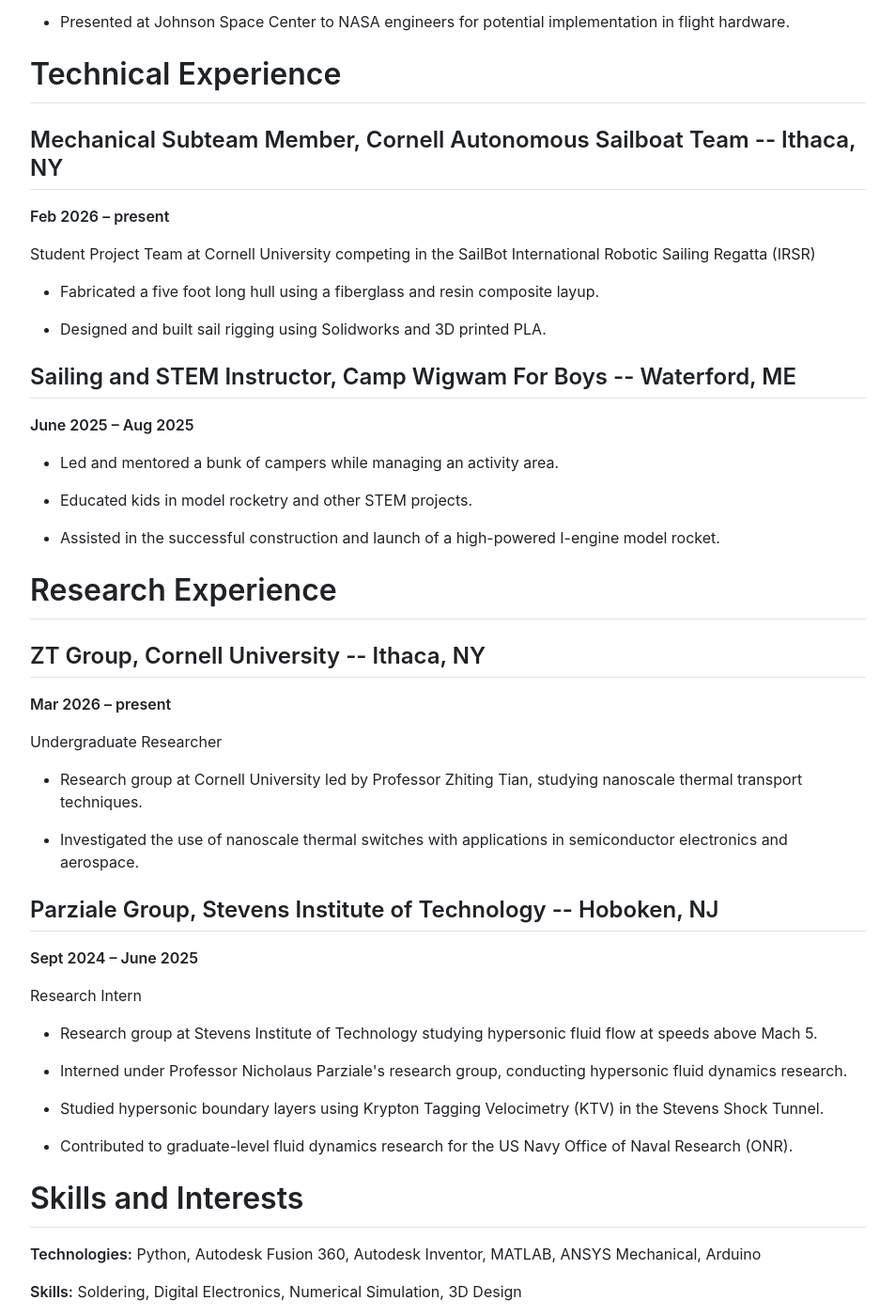
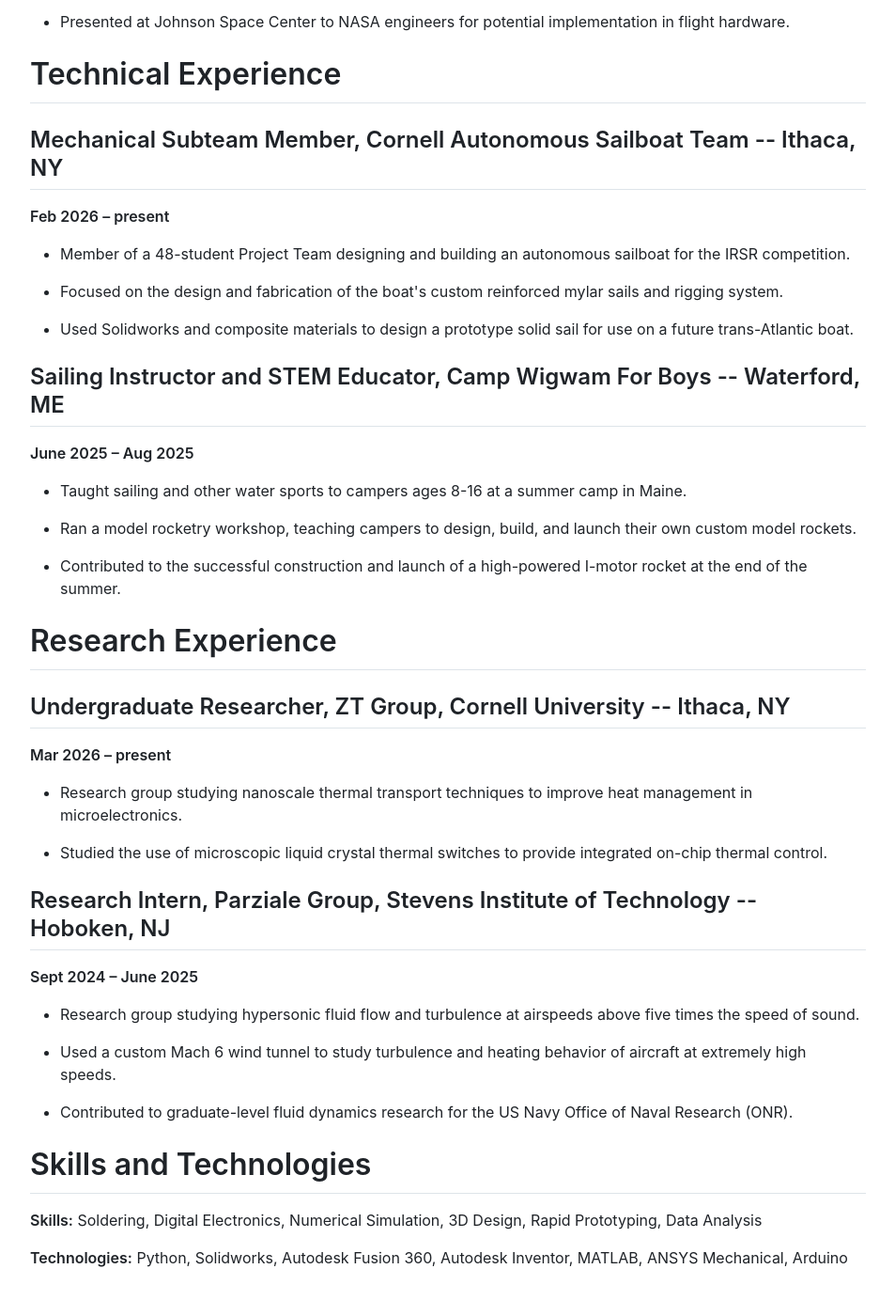
Before and after one commit to Aviboi/Aviboi.github.io, a Jekyll site: the page cv/output/Avram_Dreyer_CV.html, which Jekyll copies as it is, in a window 1280 px wide and 1400 px high, scrolled down 930 px. Shown: the whole window at 94% size, without its empty margins (163-1116 px from the left). Built offline with Jekyll 4.4.1, drawn with Linux system fonts in a browser that asks for light colours; nearby versions of some CDN libraries; some of the changed text lies outside the part shown.

Commit message:
chore: rebuild CV

```diff
--- a/cv/output/Avram_Dreyer_CV.html
+++ b/cv/output/Avram_Dreyer_CV.html
@@ -69,7 +69,7 @@
         <p>Collaborated to design and build a novel thermal management system for a 1U CubeSat satellite.</p>
         </li>
         <li>
-        <p>Designed in Fusion360 and thermal analysis with ANSYS Mechanical. Fabricated out of custom copper.</p>
+        <p>Designed in Fusion360 and performed a thermal analysis with ANSYS Mechanical.</p>
         </li>
         <li>
         <p>Selected as one of five finalist teams in the nation for the NASA HUNCH space hardware design competition.</p>
@@ -81,61 +81,57 @@
         <h1>Technical Experience</h1>
         <h2><strong>Mechanical Subteam Member</strong>, <strong>Cornell Autonomous Sailboat Team</strong> -- Ithaca, NY</h2>
         <p><strong>Feb 2026 – present</strong></p>
-        <p>Student Project Team at Cornell University competing in the SailBot International Robotic Sailing Regatta (IRSR)</p>
         <ul>
         <li>
-        <p>Fabricated a five foot long hull using a fiberglass and resin composite layup.</p>
+        <p>Member of a 48-student Project Team designing and building an autonomous sailboat for the IRSR competition.</p>
         </li>
         <li>
-        <p>Designed and built sail rigging using Solidworks and 3D printed PLA.</p>
+        <p>Focused on the design and fabrication of the boat's custom reinforced mylar sails and rigging system.</p>
+        </li>
+        <li>
+        <p>Used Solidworks and composite materials to design a prototype solid sail for use on a future trans-Atlantic boat.</p>
         </li>
         </ul>
-        <h2><strong>Sailing and STEM Instructor</strong>, <strong>Camp Wigwam For Boys</strong> -- Waterford, ME</h2>
+        <h2><strong>Sailing Instructor and STEM Educator</strong>, <strong>Camp Wigwam For Boys</strong> -- Waterford, ME</h2>
         <p><strong>June 2025 – Aug 2025</strong></p>
         <ul>
         <li>
-        <p>Led and mentored a bunk of campers while managing an activity area.</p>
+        <p>Taught sailing and other water sports to campers ages 8-16 at a summer camp in Maine.</p>
         </li>
         <li>
-        <p>Educated kids in model rocketry and other STEM projects.</p>
+        <p>Ran a model rocketry workshop, teaching campers to design, build, and launch their own custom model rockets.</p>
         </li>
         <li>
-        <p>Assisted in the successful construction and launch of a high-powered I-engine model rocket.</p>
+        <p>Contributed to the successful construction and launch of a high-powered I-motor rocket at the end of the summer.</p>
         </li>
         </ul>
         <h1>Research Experience</h1>
-        <h2><strong>ZT Group</strong>, <strong>Cornell University</strong> -- Ithaca, NY</h2>
+        <h2><strong>Undergraduate Researcher</strong>, <strong>ZT Group, Cornell University</strong> -- Ithaca, NY</h2>
         <p><strong>Mar 2026 – present</strong></p>
-        <p>Undergraduate Researcher</p>
         <ul>
         <li>
-        <p>Research group at Cornell University led by Professor Zhiting Tian, studying nanoscale thermal transport techniques.</p>
+        <p>Research group studying nanoscale thermal transport techniques to improve heat management in microelectronics.</p>
         </li>
         <li>
-        <p>Investigated the use of nanoscale thermal switches with applications in semiconductor electronics and aerospace.</p>
+        <p>Studied the use of microscopic liquid crystal thermal switches to provide integrated on-chip thermal control.</p>
         </li>
         </ul>
-        <h2><strong>Parziale Group</strong>, <strong>Stevens Institute of Technology</strong> -- Hoboken, NJ</h2>
+        <h2><strong>Research Intern</strong>, <strong>Parziale Group, Stevens Institute of Technology</strong> -- Hoboken, NJ</h2>
         <p><strong>Sept 2024 – June 2025</strong></p>
-        <p>Research Intern</p>
         <ul>
         <li>
-        <p>Research group at Stevens Institute of Technology studying hypersonic fluid flow at speeds above Mach 5.</p>
+        <p>Research group studying hypersonic fluid flow and turbulence at airspeeds above five times the speed of sound.</p>
         </li>
         <li>
-        <p>Interned under Professor Nicholaus Parziale's research group, conducting hypersonic fluid dynamics research.</p>
-        </li>
-        <li>
-        <p>Studied hypersonic boundary layers using Krypton Tagging Velocimetry (KTV) in the Stevens Shock Tunnel.</p>
+        <p>Used a custom Mach 6 wind tunnel to study turbulence and heating behavior of aircraft at extremely high speeds.</p>
         </li>
         <li>
         <p>Contributed to graduate-level fluid dynamics research for the US Navy Office of Naval Research (ONR).</p>
         </li>
         </ul>
-        <h1>Skills and Interests</h1>
-        <p><strong>Technologies:</strong> Python, Autodesk Fusion 360, Autodesk Inventor, MATLAB, ANSYS Mechanical, Arduino</p>
-        <p><strong>Skills:</strong> Soldering, Digital Electronics, Numerical Simulation, 3D Design</p>
-        <p><strong>Interests:</strong> Hiking, Electronic Music, Climbing, Reading</p>
+        <h1>Skills and Technologies</h1>
+        <p><strong>Skills:</strong> Soldering, Digital Electronics, Numerical Simulation, 3D Design, Rapid Prototyping, Data Analysis</p>
+        <p><strong>Technologies:</strong> Python, Solidworks, Autodesk Fusion 360, Autodesk Inventor, MATLAB, ANSYS Mechanical, Arduino</p>
     </article>
 </body>
 
```
Also changed, not shown: cv/index.html (+19 -23 lines), cv/output/Avram_Dreyer_CV.md (+17 -25 lines), cv/output/Avram_Dreyer_CV_1.png, cv/output/Avram_Dreyer_CV_2.png (deleted), 3 other files.
